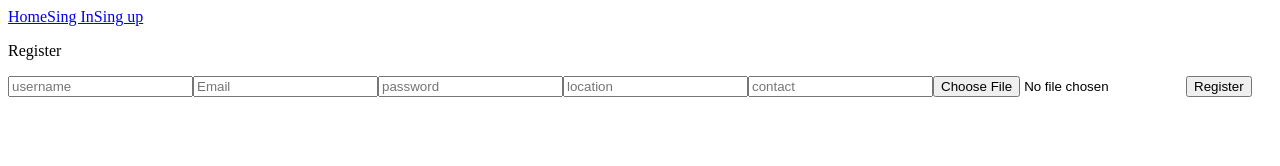
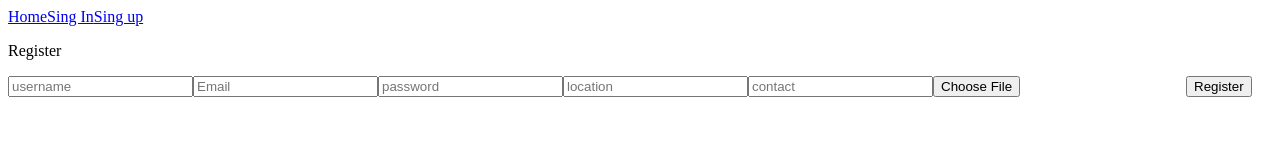
Before and after one commit to EzequielMenendez/RestoMenu, a React (Vite) app in the folder client/: page /register in a window 1280 px wide. Shown: the top 166 px of the page. Built offline with nearby package versions, Linux system fonts and the light colour scheme.

Commit message:
fix input file

```diff
--- a/client/src/index.css
+++ b/client/src/index.css
@@ -2,3 +2,7 @@
     width: 20vw;
     height: 20vh;
 }
+
+.file-input {
+    color: transparent;
+}
--- a/client/src/views/Register/Register.jsx
+++ b/client/src/views/Register/Register.jsx
@@ -1,4 +1,4 @@
-import React, { useState } from 'react';
+import React, { useState, useRef } from 'react';
 import { useForm } from 'react-hook-form'
 import axios from "axios"
 import { useDispatch } from 'react-redux'
@@ -10,6 +10,7 @@ const Register = ()=>{
 
     const {register, handleSubmit, formState:{errors}} = useForm()
     const [urlImage, setUrlImage] = useState(null)
+    const inputRef = useRef(null)
 
     const onSubmit = (values) =>{
         if(urlImage){
@@ -36,6 +37,9 @@ const Register = ()=>{
 
     const onDelete = () => {
         setUrlImage(null)
+        if (inputRef.current) {
+            inputRef.current.value = '';
+        }
     }
 
     return (
@@ -91,7 +95,7 @@ const Register = ()=>{
                     <p>contact must be at least 9 characters</p>
                 ) : null}
 
-                <input type="file" accept='image/*' onChange={changeImage}/>
+                <input type="file" accept='image/*' onChange={changeImage} ref={inputRef} className="file-input"/>
                 {urlImage && (
                     <div>
                         <img src={urlImage}/>
```
